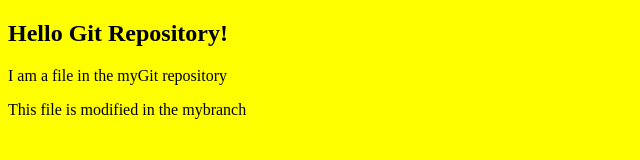
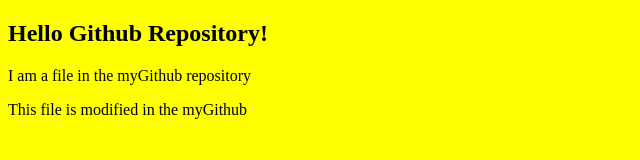
Before and after one commit to sudhansu1974/sudhansu_repo, a plain HTML site: page index.html in a window 1280 px wide. Shown: the whole page, without its empty margins (0-640 px from the left). Drawn offline with Linux system fonts and the light colour scheme.

Commit message:
Update index.html
<h2>Hello Github Repository!</h2>
    <p>I am a file in the myGithub repository</p>
    <p>This file is modified in the myGithub</p>

```diff
--- a/index.html
+++ b/index.html
@@ -8,8 +8,8 @@
     <link rel="stylesheet" href="bgcolor.css"
 </head>
 <body>
-    <h2>Hello Git Repository!</h2>
-    <p>I am a file in the myGit repository</p>
-    <p>This file is modified in the mybranch</p>
+    <h2>Hello Github Repository!</h2>
+    <p>I am a file in the myGithub repository</p>
+    <p>This file is modified in the myGithub</p>
 </body>
 </html>
```
